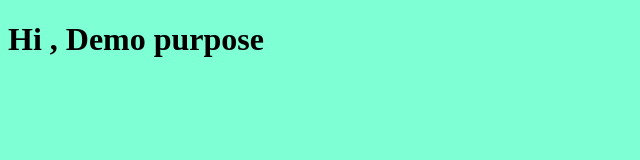
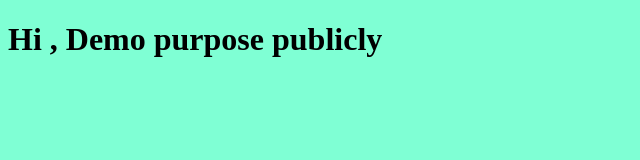
Before and after one commit to indrajeet8877/project5, a plain HTML site: page index.html in a window 1280 px wide. Shown: the whole page, without its empty margins (0-640 px from the left). Drawn offline with Linux system fonts and the light colour scheme.

Commit message:
write public

```diff
--- a/index.html
+++ b/index.html
@@ -8,6 +8,6 @@
     <title>Document</title>
 </head>
 <body>
-    <h1>Hi , Demo purpose</h1>
+    <h1>Hi , Demo purpose publicly</h1>
 </body>
 </html>
```
